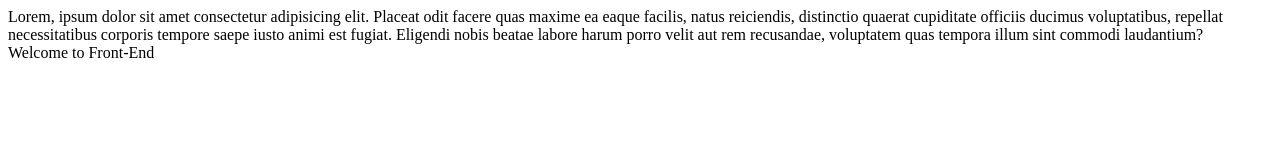
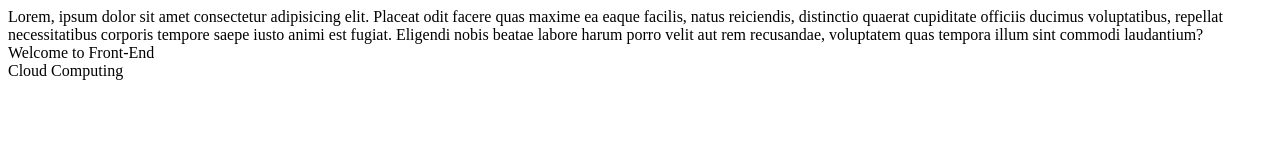
Before and after one commit to odewumiolumide/Pull-Model, a plain HTML site: page index.html in a window 1280 px wide. Drawn offline with Linux system fonts and the light colour scheme.

Commit message:
Second Commit

```diff
--- a/index.html
+++ b/index.html
@@ -1,3 +1,4 @@
 <div>Lorem, ipsum dolor sit amet consectetur adipisicing elit. Placeat odit facere quas maxime ea eaque facilis, natus reiciendis, distinctio quaerat cupiditate officiis ducimus voluptatibus, repellat necessitatibus corporis tempore saepe iusto animi est fugiat. Eligendi nobis beatae labore harum porro
     velit aut rem recusandae, voluptatem quas tempora illum sint commodi laudantium?</div>
 <div>Welcome to Front-End</div>
+<div>Cloud Computing</div>
```
